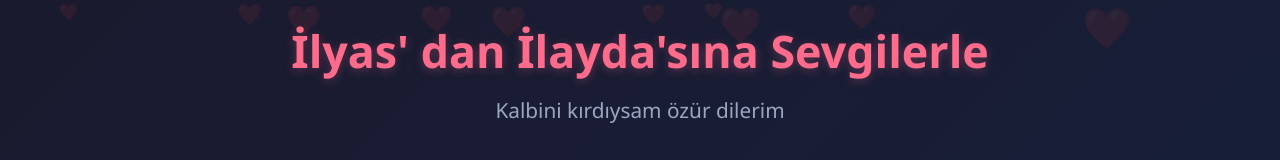
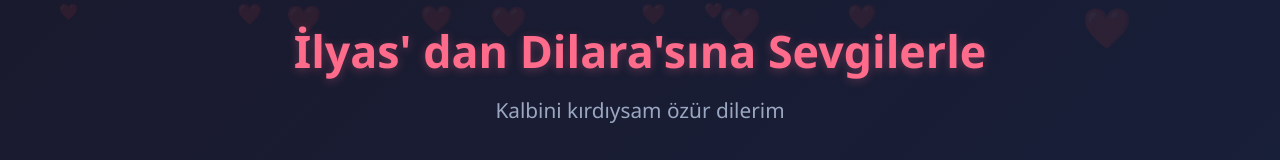
Before and after one commit to hardsoftwaredevelopment/KIRGIN_KALP, a plain HTML site: page index.html in a window 1280 px wide. Shown: the top 160 px of the page. Drawn offline with Linux system fonts and the light colour scheme.

Commit message:
Update index.html

```diff
--- a/index.html
+++ b/index.html
@@ -198,7 +198,7 @@
 
     <div class="container">
         <div class="header">
-            <h1 class="title">İlyas' dan İlayda'sına Sevgilerle</h1>
+            <h1 class="title">İlyas' dan Dilara'sına Sevgilerle</h1>
             <p class="subtitle">Kalbini kırdıysam özür dilerim</p>
         </div>
 
@@ -265,4 +265,5 @@
         };
     </script>
 </body>
+
 </html>
```
